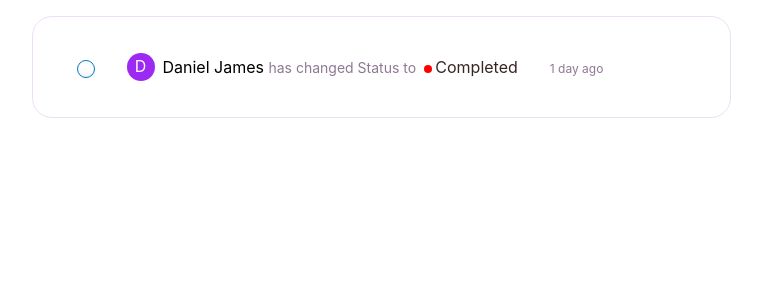
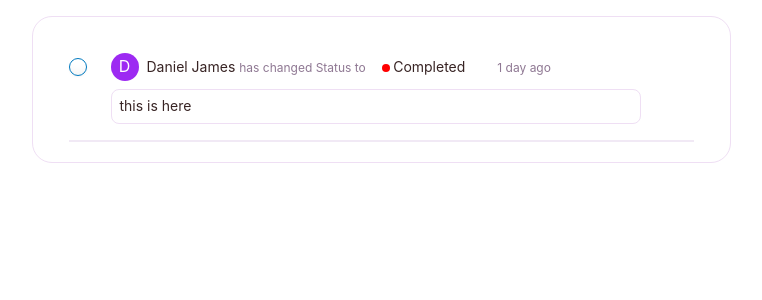
Before and after one commit to ibraheemosule/flex, a React (Vite) app: page / in a window 1280 px wide. Shown: the top 300 px of the page, without its empty margins (259-1021 px from the left). Built offline with nearby package versions, Linux system fonts and the light colour scheme; the HTML template or start-up script is replaced by a standard one.

Commit message:
made minor ui changes to the user component

```diff
--- a/src/assets/scss/_colors.scss
+++ b/src/assets/scss/_colors.scss
@@ -2,3 +2,4 @@ $pryCol: #382424;
 $secCol: #9d2af2;
 $borderCol: #efdff4;
 $textCol: #8f7893;
+$lineCol: #f1e9f5;
--- a/src/assets/scss/_globals.scss
+++ b/src/assets/scss/_globals.scss
@@ -13,18 +13,5 @@
 body {
   background: #fff;
   padding: 1rem;
+  font-size: 14px;
 }
-
-.container {
-  width: 100%;
-  padding: 1rem;
-  margin: auto;
-  border: 2px;
-  max-width: 699px;
-  border: 1px solid $borderCol;
-  border-radius: 20px;
-
-  @media (min-width: 768px) {
-    padding: 2.25rem;
-  }
-}
--- /dev/null
+++ b/src/assets/scss/_typography.scss
@@ -0,0 +1,17 @@
+@import "./colors";
+
+@mixin sm-text {
+  font-size: 0.75rem;
+  line-height: 0.9075rem;
+  color: $textCol;
+}
+
+@mixin md-text {
+  font-size: 0.75rem;
+  line-height: 1.0588rem;
+  color: $pryCol;
+
+  @media (min-width: 576px) {
+    font-size: 0.875rem;
+  }
+}
--- a/src/assets/scss/comment.module.scss
+++ b/src/assets/scss/comment.module.scss
@@ -1 +1,10 @@
 @import "./colors";
+
+.comment {
+  width: 100%;
+  margin-top: 0.5rem;
+  padding: 0.5rem;
+  background: #fff;
+  border: 1px solid $borderCol;
+  border-radius: 8px;
+}
--- a/src/assets/scss/layout.module.scss
+++ b/src/assets/scss/layout.module.scss
@@ -1 +1,15 @@
 @import "_globals.scss";
+
+.container {
+  width: 100%;
+  padding: 1rem;
+  margin: auto;
+  border: 2px;
+  max-width: 699px;
+  border: 1px solid $borderCol;
+  border-radius: 20px;
+
+  @media (min-width: 768px) {
+    padding: 1.25rem 2.25rem;
+  }
+}
--- a/src/assets/scss/user.module.scss
+++ b/src/assets/scss/user.module.scss
@@ -1,7 +1,10 @@
 @import "./colors";
+@import "./typography";
 
 .user {
   display: flex;
+  padding: 1rem 0;
+  border-bottom: 2px solid $lineCol;
 }
 .form_group {
   margin: 0 0.5rem 0.2rem 0;
@@ -52,10 +55,11 @@
 
 .name {
   display: flex;
+  flex-wrap: wrap;
+  @include md-text;
 
   span {
-    color: $textCol;
-    font-size: 0.75rem;
+    @include sm-text;
   }
 
   .name_initial {
@@ -72,8 +76,14 @@
     border-radius: 100%;
   }
 
+  .text {
+    margin-right: 0.3rem;
+  }
+
   .status {
     display: inline-block;
+    margin-right: 2rem;
+    @include md-text;
 
     span {
       width: 8px;
@@ -86,8 +96,6 @@
 
   .time {
     display: inline-block;
-    margin-left: 2rem;
-    font-size: 0.75rem;
   }
 }
 
@@ -105,7 +113,6 @@
     }
 
     label {
-      padding: 8px;
       vertical-align: sub;
 
       &::before {
@@ -116,9 +123,6 @@
 
   .name {
     align-items: center;
-    span {
-      font-size: 0.875rem;
-    }
 
     .name_initial {
       width: 28px;
@@ -128,102 +132,11 @@
     }
 
     .status {
-      font-size: 1rem;
-      color: $pryCol;
       span {
         width: 8px;
         height: 8px;
         margin: 0 0.2rem 0 0.5rem;
       }
     }
-
-    .time {
-      margin-left: 2rem;
-      font-size: 0.75rem;
-    }
   }
 }
-
-// .form_group {
-//   display: inline-block;
-//   margin: 0 1.5rem 0.95rem 0;
-
-//   input {
-//     padding: 0;
-//     height: initial;
-//     width: initial;
-//     margin-bottom: 0;
-//     display: none;
-//     cursor: pointer;
-
-//     &:checked + label::after {
-//       content: "";
-//       display: block;
-//       position: absolute;
-//       top: 5px;
-//       left: 6px;
-//       width: 6px;
-//       height: 10px;
-//       border: solid #0079bf;
-//       border-width: 0 2px 2px 0;
-//       transform: rotate(45deg);
-//     }
-//   }
-
-//   label {
-//     position: relative;
-//     cursor: pointer;
-//     border-radius: 100%;
-
-//     &::before {
-//       content: "";
-//       -webkit-appearance: none;
-//       background-color: transparent;
-//       border: 1px solid #0079bf;
-//       box-shadow: 0 1px 2px rgba(0, 0, 0, 0.05),
-//         inset 0px -15px 10px -12px rgba(0, 0, 0, 0.05);
-//       padding: 8px;
-//       display: inline-block;
-//       position: relative;
-//       vertical-align: middle;
-//       cursor: pointer;
-//       border-radius: 100%;
-//     }
-//   }
-// }
-
-// .name {
-//   display: inline;
-
-//   span {
-//     color: $textCol;
-//     font-size: 0.875rem;
-//   }
-
-//   .name_initial {
-//     display: inline-block;
-//     margin-right: 1rem;
-//     width: 28px;
-//     aspect-ratio: 1/1;
-//     line-height: 26px;
-//     font-size: 1rem;
-//     text-align: center;
-//     background: $secCol;
-//     color: #fff;
-//     border-radius: 100%;
-//   }
-
-//   .status {
-//     display: inline-block;
-//     width: 8px;
-//     height: 8px;
-//     margin: 0 0.2rem 0 0.5rem;
-//     vertical-align: middle;
-//     border-radius: 100%;
-//   }
-
-//   .time {
-//     margin-left: 2rem;
-//     font-size: 0.75rem;
-//   }
-// }
--- a/src/components/Comment.tsx
+++ b/src/components/Comment.tsx
@@ -2,7 +2,7 @@ interface CommentProps {}
 import s from "../assets/scss/comment.module.scss";
 
 const Comment: React.FC = () => {
-  return <div></div>;
+  return <div className={s.comment}>this is here</div>;
 };
 
 export default Comment;
--- a/src/components/User.tsx
+++ b/src/components/User.tsx
@@ -11,13 +11,20 @@ const User: React.FC = () => {
       <div className={s.name}>
         <span className={s.name_initial}>D</span>
         <p>
-          Daniel James <span>has changed Status to</span>
-          <span className={s.status}>
-            <span className={s.status} style={{ background: "red" }}></span>
-            Completed
-          </span>
-          <span className={s.time}>1 day ago</span>
+          Daniel James{" "}
+          {
+            <>
+              <span className={s.text}>has changed Status to </span>
+              <span className={s.status}>
+                <span className={s.status} style={{ background: "red" }}></span>
+                Completed
+              </span>
+              <span className={s.time}>1 day ago</span>
+            </>
+          }
         </p>
+
+        <Comment />
       </div>
     </section>
   );
```
